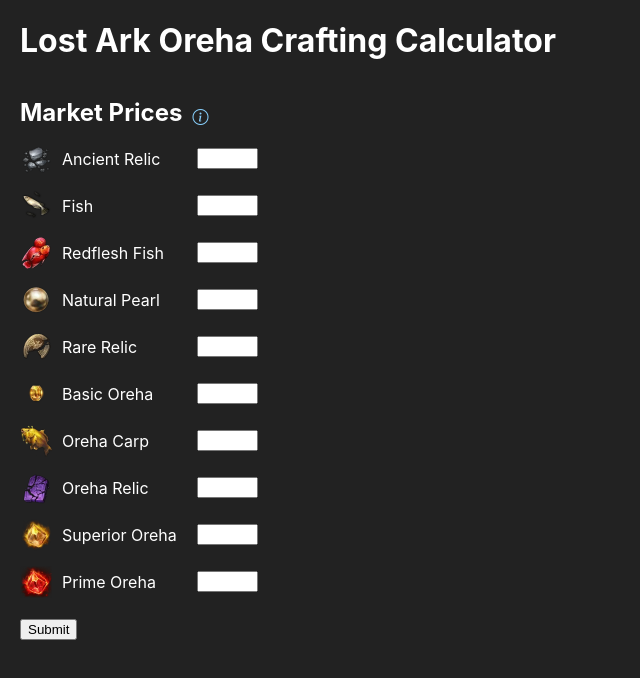
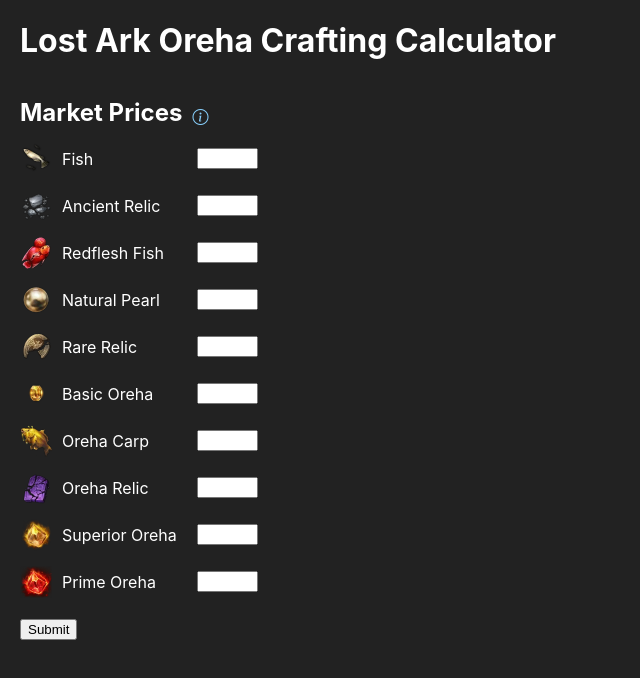
Before and after one commit to Youngha1994/loa-oreha, a React (Create React App) app: page / in a window 1280 px wide. Shown: the top 678 px of the page, without its empty margins (0-640 px from the left). Built offline with nearby package versions, Linux system fonts and the light colour scheme.

Commit message:
Fixed ordering of materials.

```diff
--- a/src/components/materials.js
+++ b/src/components/materials.js
@@ -1,13 +1,13 @@
 export const MATERIALS = {
+    fish: {
+        id: "fish",
+        name: "Fish",
+        image: "/fish.png"
+    },
     ancientRelic: {
         id: "ancientRelic",
         name: "Ancient Relic",
         image: "/ancient_relic.png"
-    },
-    fish: {
-        id: "fish",
-        name: "Fish",
-        image: "/fish.png"
     },
     redfleshFish: {
         id: "redfleshFish",
```
